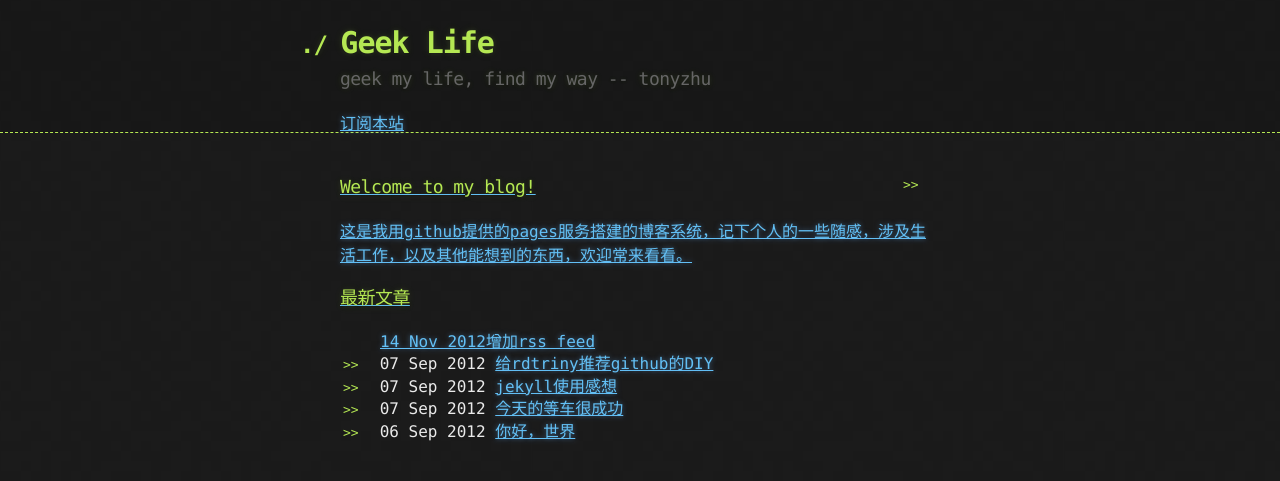
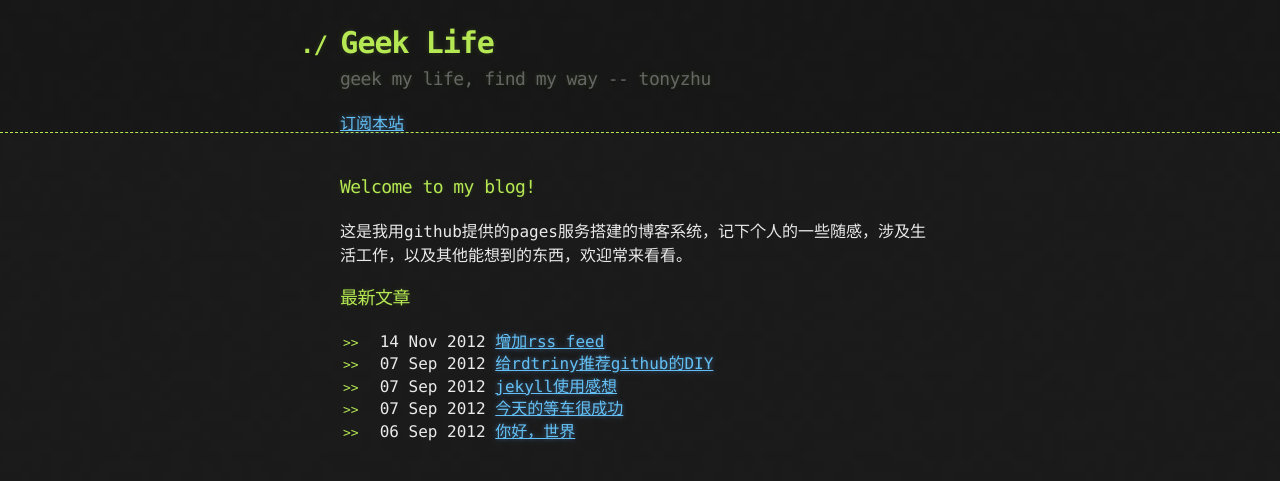
Before and after one commit to tonyzhu/tonyzhu.github.com, a Jekyll site: the page built from index.html, in a window 1280 px wide. Shown: the top 481 px of the page. Built offline with Jekyll 4.4.1, drawn with Linux system fonts in a browser that asks for light colours; Markdown is read by kramdown in place of the engine named in the settings; comment, search, counter and statistics services are not loaded.

Commit message:
修改一处错误

```diff
--- a/_layouts/default.html
+++ b/_layouts/default.html
@@ -14,7 +14,7 @@
         <div class="container">
             <h1>Geek Life</h2>
             <h2>geek my life, find my way -- tonyzhu</h2>
-            <a style="float:left" href="http://feed43.com/tonyfeed.xml">订阅本站</>
+            <a style="float:left" href="http://feed43.com/tonyfeed.xml">订阅本站</a>
         </div>
         </header>
 
```
